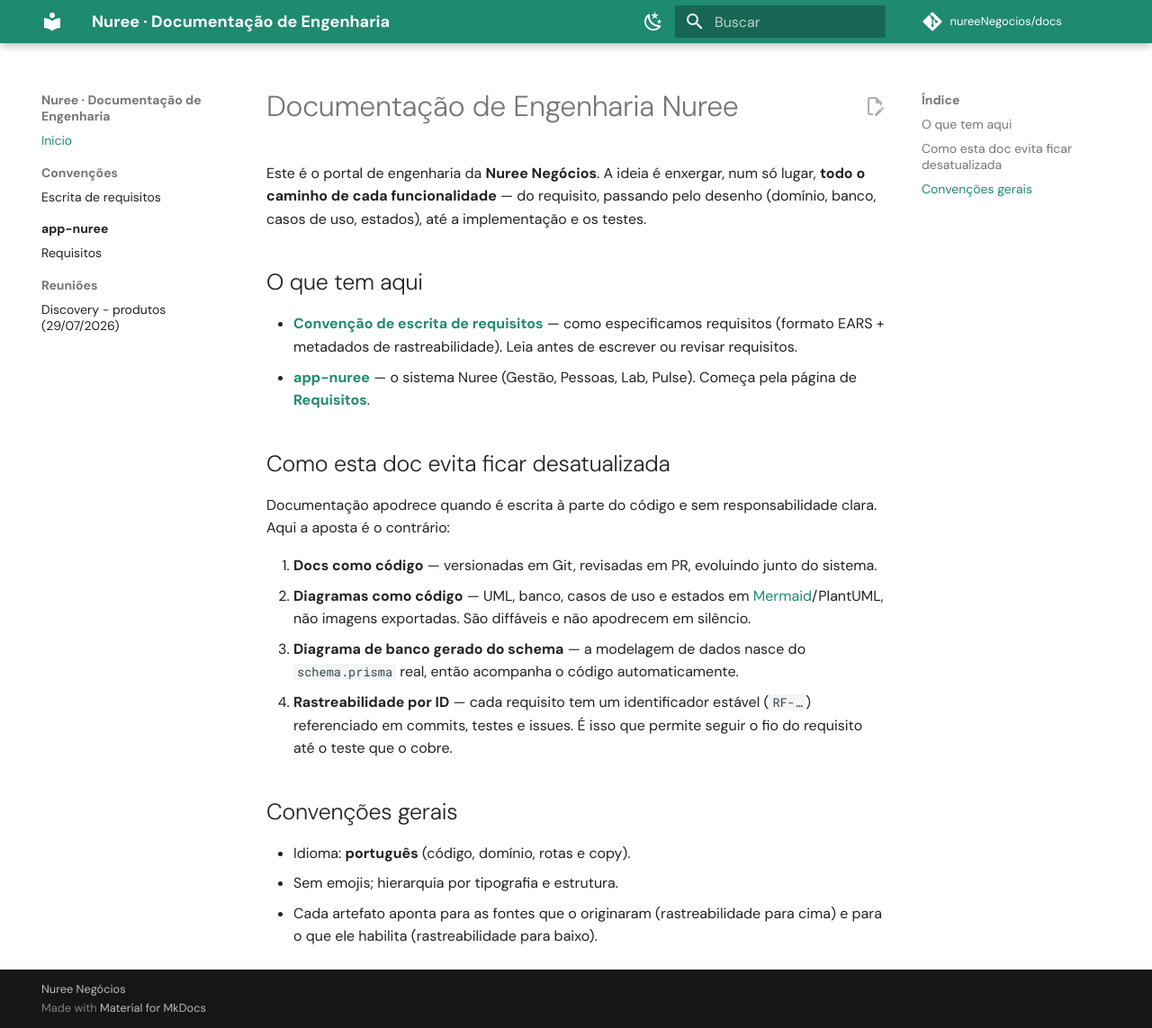
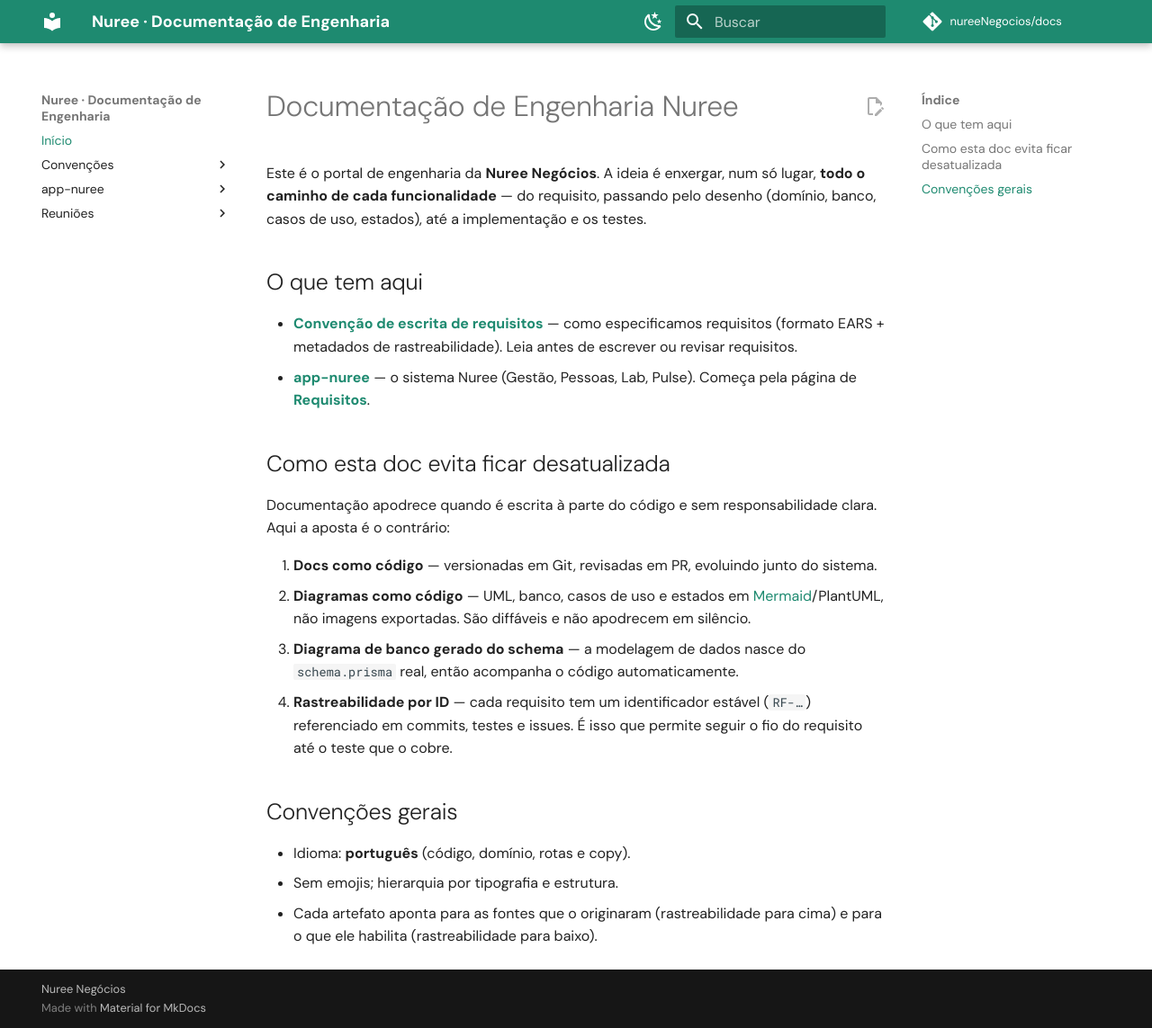
Before and after one commit to nureeNegocios/docs, an MkDocs documentation site: the page built from docs/index.md, in a window 1280 px wide and 1143 px high. Shown: the whole window at 90% size. Built offline with MkDocs 1.6.1 and Material for MkDocs 9.7.7, drawn with Linux system fonts in a browser that asks for light colours; comment, search, counter and statistics services are not loaded.

Commit message:
docs: menu lateral colapsável para facilitar a leitura
Remove navigation.sections (fixava seções abertas); agora os grupos do
índice abrem/fecham. Adiciona navigation.prune.

Co-Authored-By: Claude Opus 4.8 <noreply@anthropic.com>

```diff
--- a/mkdocs.yml
+++ b/mkdocs.yml
@@ -27,10 +27,10 @@ theme:
   font:
     text: DM Sans
   features:
-    - navigation.sections
     - navigation.top
     - navigation.tracking
     - navigation.indexes
+    - navigation.prune
     - toc.follow
     - content.action.edit
     - search.suggest
```
